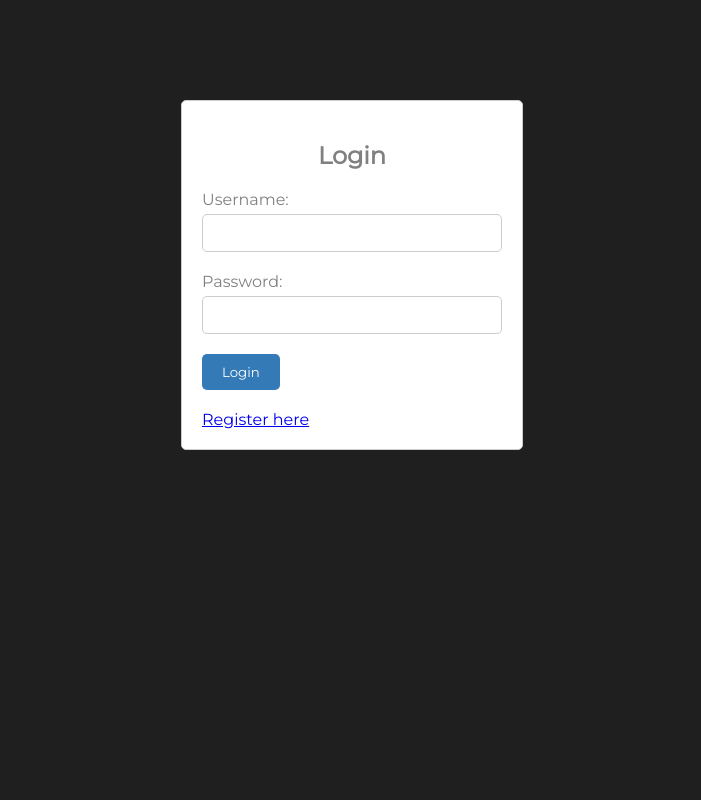
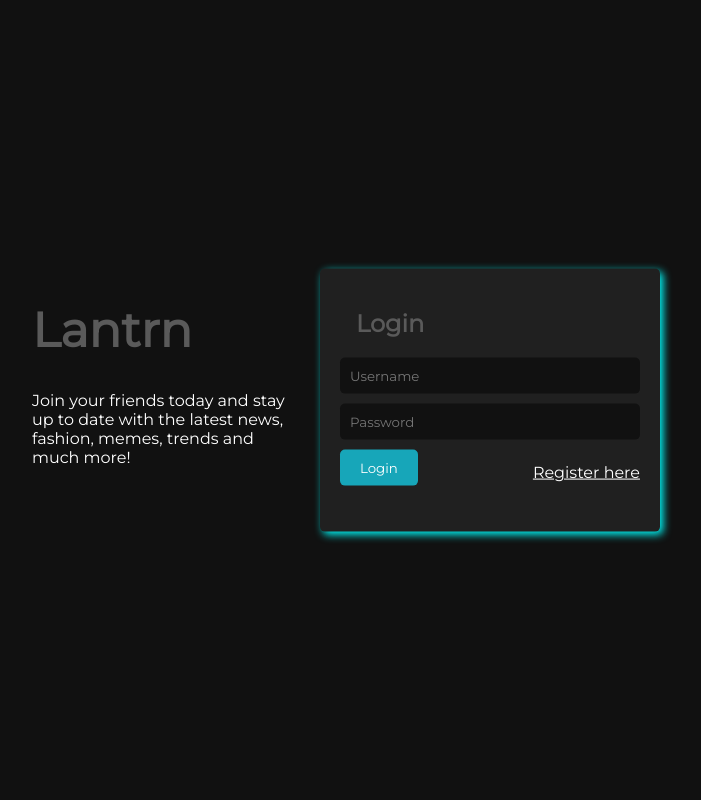
Before and after one commit to Woltonnn/blogProject, a PHP site: page / in a window 1280 px wide. Shown: the whole page, without its empty margins (288-989 px from the left). Run offline with PHP 8.4, Linux system fonts and the light colour scheme; some libraries are stand-ins or nearby versions.

Commit message:
added css for the login and regristration page

```diff
--- a/src/functions/pages.php
+++ b/src/functions/pages.php
@@ -2,14 +2,16 @@
     // includes
     require_once('account.php');
 
+    class pageHandler {
+        private $LoginHandler;
 
+        public function __construct() {
+            $this->LoginHandler = new LoginHandler();
+        }
 
-    class pageHandler {
         public function getPage() {
-            $LoginHandler = new loginHandler;
-
             // check if user is logged in
-            if ($LoginHandler->isUserLoggedIn()) {
+            if ($this->LoginHandler->isUserLoggedIn()) {
                 // Check if [page] is specified
                 if (!empty($_GET['page'])) {
                     $page = $_GET['page'];
@@ -37,8 +39,6 @@
 
             $this->giveFoot();
         }
-
-
 
         private function giveHead($requestedHeader) {
             // include head
@@ -78,6 +78,19 @@
                 default:
                     // Handle cases where the requested page doesn't match any known pages
                     echo "404 Page not found.";
+            }
+        }
+
+        public function fetchTitle(){
+            if (!empty($_GET['page'])) {
+                $page = $_GET['page'];
+            } else {
+                if ($this->LoginHandler->isUserLoggedIn()) {
+                    $page = 'home';
+                } else {
+                    $page = 'login';
+                }
+            }
+            print($page);
         }
     }
-}
--- a/src/modules/pageHeaders/loginHeader.php
+++ b/src/modules/pageHeaders/loginHeader.php
@@ -2,7 +2,7 @@
 <html lang="en">
 <head>
     <!-- Setting metadata -->
-    <title>Lantrn - <?php /* here will be code to get the current page's name */  ?></title>
+    <title>Lantrn - <?php ;$pageHandler = new pageHandler;$pageHandler->fetchTitle();  ?></title>
     <link rel="icon" type="image/x-icon" href="images/L2.png">
     <meta name="author" content="Christian Woltinge">
     <meta name="description" content="Lantrn - The most actual and best blog to be! Join today to stay up to date with the latest events and be part of our community.">
--- a/src/modules/pageHeaders/mainHeader.php
+++ b/src/modules/pageHeaders/mainHeader.php
@@ -2,7 +2,7 @@
 <html lang="en">
 <head>
     <!-- Setting metadata -->
-    <title>Lantrn - <?php /* here will be code to get the current page's name */  ?></title>
+    <title>Lantrn - <?php ;$pageHandler = new pageHandler;$pageHandler->fetchTitle();  ?></title>
     <link rel="icon" type="image/x-icon" href="images/L2.png">
     <meta name="author" content="Christian Woltinge">
     <meta name="description" content="Lantrn - The most actual and best blog to be! Join today to stay up to date with the latest events and be part of our community.">
--- a/src/pages/login.php
+++ b/src/pages/login.php
@@ -1,17 +1,26 @@
-<div class="login-container">
+<div class="loginWrapper">
+    <div class="info">
+        <h1>Lantrn</h1>
+        <p>Join your friends today and stay up to date with the latest news, fashion, memes, trends and much more!</p>
+    </div>
+    <div class="loginContainer">
+
         <h2>Login</h2>
-    <form action="login.php" method="post">
-        <div class="form-group">
-            <label for="username">Username:</label>
-            <input type="text" name="username" id="username" required>
+
+        <form action="login.php" method="POST">
+            <div>
+                <input type="text" name="username" id="username" placeholder="Username" required>
             </div>
-        <div class="form-group">
-            <label for="password">Password:</label>
-            <input type="password" name="password" id="password" required>
+            <div>
+                <input type="password" name="password" id="password" placeholder="Password" required>
             </div>
-        <div class="form-group">
+
+            <div class="flex">
+                <div>
                     <input type="submit" value="Login">
                 </div>
-    </form>
                 <a href="?page=register">Register here</a>
             </div>
+        </form>
+    </div>
+</div>
--- a/src/public/css/login.css
+++ b/src/public/css/login.css
@@ -1,5 +1,5 @@
 :root {
-  --mainBackground: #1f1f1f;
+  --mainBackground: #111111;
   --navBackground:rgb(0, 0, 0);
   --accentColor:cyan;
 }
@@ -10,37 +10,57 @@
 
 body {
   background-color: var(--mainBackground);
-  color: grey;
+  color: rgb(255, 255, 255);
   margin: 0;
 }
 
+.loginWrapper {
+  position: absolute;
+  left: 50%;
+  top: 50%;
+  transform: translate(-50%, -50%);
+  display: flex;
+  gap: 2rem;
+}
+
+.info {
+  max-width: 40%;
+}
+.info h1 {
+  font-size: 3rem;
+  color: #5a5a5a;
+}
+
+.loginContainer,
 .registerContainer {
   width: 300px;
-  margin: 0 auto;
-  background-color: #111111;
-  border: 1px solid #000000;
-  color: white;
+  background-color: #202020;
+  box-shadow: 3px 3px 0.5rem var(--accentColor);
   padding: 20px;
   border-radius: 5px;
-  margin-top: 100px;
 }
+.loginContainer div,
+.registerContainer div {
+  margin-bottom: 10px;
+}
+.loginContainer h2,
 .registerContainer h2 {
-  text-align: center;
+  color: #5a5a5a;
+  width: 100%;
+  margin-left: 1rem;
 }
-.registerContainer .form-group {
-  margin-bottom: 20px;
-}
-.registerContainer label {
-  display: block;
-  margin-bottom: 5px;
-}
+.loginContainer input[type=text],
+.loginContainer input[type=password],
 .registerContainer input[type=text],
 .registerContainer input[type=password] {
   width: 100%;
   padding: 10px;
-  border: 1px solid #ccc;
+  border: none;
   border-radius: 5px;
+  background-color: var(--mainBackground);
+  color: white;
 }
+.loginContainer input[type=submit],
 .registerContainer input[type=submit] {
   background-color: #17a6b9;
   color: #fff;
@@ -49,47 +69,21 @@ body {
   padding: 10px 20px;
   cursor: pointer;
 }
+.loginContainer input[type=submit]:hover,
 .registerContainer input[type=submit]:hover {
-  background-color: rgb(20, 219, 209);
+  background-color: var(--accentColor);
 }
+.loginContainer a,
 .registerContainer a {
   color: white;
 }
-
-.login-container {
-  width: 300px;
-  margin: 0 auto;
-  background-color: #fff;
-  border: 1px solid #ccc;
-  padding: 20px;
-  border-radius: 5px;
-  margin-top: 100px;
+.loginContainer a:hover,
+.registerContainer a:hover {
+  color: var(--accentColor);
 }
-.login-container h2 {
-  text-align: center;
-}
-.login-container .form-group {
-  margin-bottom: 20px;
-}
-.login-container label {
-  display: block;
-  margin-bottom: 5px;
-}
-.login-container input[type=text],
-.login-container input[type=password] {
-  width: 100%;
-  padding: 10px;
-  border: 1px solid #ccc;
-  border-radius: 5px;
-}
-.login-container input[type=submit] {
-  background-color: #337ab7;
-  color: #fff;
-  border: none;
-  border-radius: 5px;
-  padding: 10px 20px;
-  cursor: pointer;
-}
-.login-container input[type=submit]:hover {
-  background-color: #235a9e;
+.loginContainer .flex,
+.registerContainer .flex {
+  display: flex;
+  justify-content: space-between;
+  align-items: center;
 }/*# sourceMappingURL=login.css.map */
--- a/src/public/css/login.scss
+++ b/src/public/css/login.scss
@@ -1,38 +1,48 @@
 @import 'rootstyle';
 
 
-// #####################################
-//             REGISTER
-// #####################################
+.loginWrapper {
+    position: absolute;
+    left: 50%;
+    top: 50%;
+    transform: translate(-50%,-50%);
+    display: flex;
+    gap: 2rem;
+}
+
+.info {
+    max-width: 40%;
+
+    h1{
+        font-size: 3rem;
+        color: #5a5a5a;
+    }
+}
+
+.loginContainer,
 .registerContainer {
     width: 300px;
-    margin: 0 auto;
-    background-color: #111111;
-    border: 1px solid #000000;
-    color:white;
+    background-color: #202020;
+    box-shadow: 3px 3px 0.5rem var(--accentColor);
     padding: 20px;
     border-radius: 5px;
-    margin-top: 100px;
 
+    div {
+        margin-bottom: 10px;
+    }
     h2 {
-        text-align: center;
+        color: #5a5a5a;
+        width: 100%;
+        margin-left: 1rem;
     }
-
-    .form-group {
-        margin-bottom: 20px;
-    }
-
-    label {
-        display: block;
-        margin-bottom: 5px;
-    }
-
     input[type="text"],
     input[type="password"] {
         width: 100%;
         padding: 10px;
-        border: 1px solid #ccc;
+        border: none;
         border-radius: 5px;
+        background-color: var(--mainBackground);
+        color: white;
     }
 
     input[type="submit"] {
@@ -42,60 +52,20 @@
         border-radius: 5px;
         padding: 10px 20px;
         cursor: pointer;
-    }
-
-    input[type="submit"]:hover {
-        background-color: rgb(20, 219, 209);
+        &:hover{
+            background-color: var(--accentColor)
+        }
     }
     a{
-        // text-decoration: none;
         color:white;
+
+        &:hover{
+            color: var(--accentColor);
+        }
+    }
+    .flex {
+        display: flex;
+        justify-content: space-between;
+        align-items: center;
     }
 }
-
-// #####################################
-//              LOGIN
-// #####################################
-.login-container {
-    width: 300px;
-    margin: 0 auto;
-    background-color: #fff;
-    border: 1px solid #ccc;
-    padding: 20px;
-    border-radius: 5px;
-    margin-top: 100px;
-
-    h2 {
-        text-align: center;
-    }
-
-    .form-group {
-        margin-bottom: 20px;
-    }
-
-    label {
-        display: block;
-        margin-bottom: 5px;
-    }
-
-    input[type="text"],
-    input[type="password"] {
-        width: 100%;
-        padding: 10px;
-        border: 1px solid #ccc;
-        border-radius: 5px;
-    }
-
-    input[type="submit"] {
-        background-color: #337ab7;
-        color: #fff;
-        border: none;
-        border-radius: 5px;
-        padding: 10px 20px;
-        cursor: pointer;
-    }
-
-    input[type="submit"]:hover {
-        background-color: #235a9e;
-    }
-}
--- a/src/public/css/rootstyle.css
+++ b/src/public/css/rootstyle.css
@@ -1,5 +1,5 @@
 :root {
-  --mainBackground: #1f1f1f;
+  --mainBackground: #111111;
   --navBackground:rgb(0, 0, 0);
   --accentColor:cyan;
 }
@@ -10,6 +10,6 @@
 
 body {
   background-color: var(--mainBackground);
-  color: grey;
+  color: rgb(255, 255, 255);
   margin: 0;
 }/*# sourceMappingURL=rootstyle.css.map */
--- a/src/public/css/rootstyle.scss
+++ b/src/public/css/rootstyle.scss
@@ -1,5 +1,5 @@
 :root{
-    --mainBackground: #1f1f1f;
+    --mainBackground: #111111;
     --navBackground:rgb(0, 0, 0);
     --accentColor:cyan;
 
@@ -10,6 +10,6 @@
 }
 body {
     background-color: var(--mainBackground);
-    color: grey;
+    color: rgb(255, 255, 255);
     margin: 0;
 }
```
Also changed, not shown: src/pages/register.php (+22 -15 lines), src/public/css/main.css (+1 -50 lines), src/public/css/main.scss (+0 -96 lines), database setup/database setup 1.0.sql (renamed from database setup 1.0.sql), database setup/database setup 1.1.sql (renamed from database setup 1.1.sql), 3 other files. Lines whose indentation alone changed are shown as unchanged.
